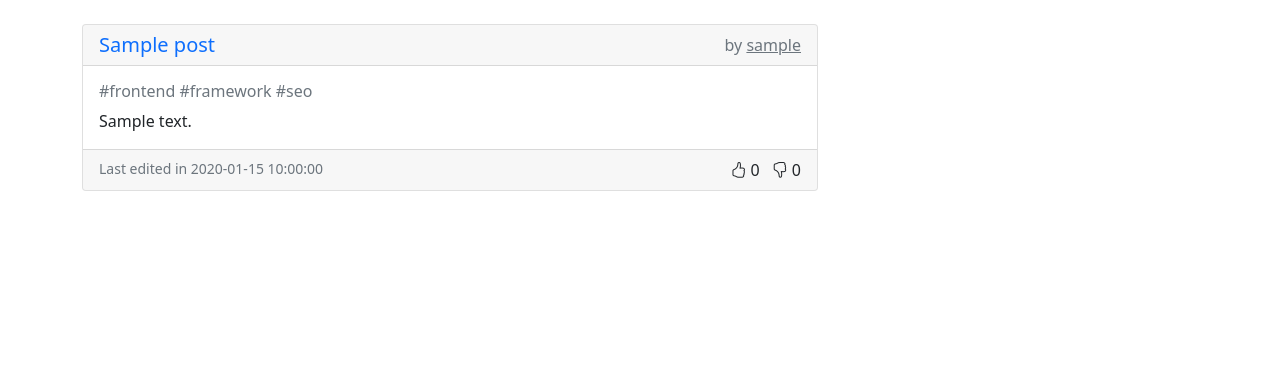
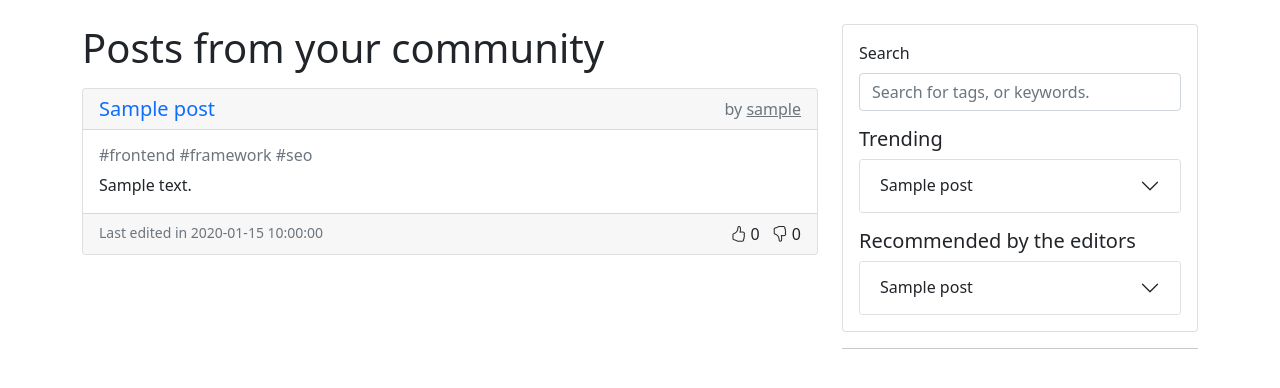
Before and after one commit to demetrius-mp/pyblog, a Python web app: template pyblog/templates/index.html in a window 1280 px wide. Shown: the part 56-444 px from the top of the page. Run offline with Jinja, Linux system fonts and the light colour scheme; the template is opened without the code that fills it: most values are stand-ins (such as "Sample title", 1, 10 or a date in 2020).

Commit message:
feat: sidebar

```diff
--- a/pyblog/templates/index.html
+++ b/pyblog/templates/index.html
@@ -1,7 +1,40 @@
 {% extends 'layouts/col8_col4.html' %}
 {% from 'posts/macro_post_card.html' import post_cards with context %}
+{% from 'posts/macro_post_accordion.html' import post_accordion with context %}
+
 {% block col8 %}
   <div id="posts">
+    <h1 class="mb-3">Posts from your community</h1>
     {{ post_cards(posts=posts) }}
   </div>
 {% endblock col8 %}
+
+{% block col4 %}
+  <div id="sidebar" class="mb-3">
+    <div class="card p-3">
+      <form class="mb-3" action="" method="GET">
+        <label for="search" class="form-label">Search</label>
+        <input
+          class="form-control"
+          placeholder="Search for tags, or keywords."
+          type="text"
+          id="search"
+          name="search"
+        >
+      </form>
+      <h5>Trending</h5>
+      <div class="accordion mb-3" id="recommendedPosts">
+        {% for post in recommended_posts %}
+          {{ post_accordion(post=post) }}
+        {% endfor %}
+      </div>
+      <h5>Recommended by the editors</h5>
+      <div class="accordion" id="recommendedPosts">
+        {% for post in recommended_posts %}
+          {{ post_accordion(post=post) }}
+        {% endfor %}
+      </div>
+    </div>
+  </div>
+  <hr>
+{% endblock col4 %}
--- /dev/null
+++ b/pyblog/templates/posts/macro_post_accordion.html
@@ -0,0 +1,42 @@
+{% macro post_accordion(post) %}
+  <div class="accordion-item">
+    <h2 class="accordion-header">
+      <button
+        class="accordion-button collapsed"
+        type="button" data-bs-toggle="collapse"
+        data-bs-target="#collapseRecommended{{ post.id }}"
+      >
+        {{ post.title }}
+      </button>
+    </h2>
+    <div
+      class="accordion-collapse collapse"
+      id="collapseRecommended{{ post.id }}"
+      data-bs-parent="#recommendedPosts"
+    >
+      <div class="accordion-body">
+        {{ post.description }}
+        <div
+          class="row row-cols-lg-auto
+          row-cols-auto justify-content-between mt-1"
+        >
+          <div class="col-sm-auto">
+            <a href="">
+              Check this out
+            </a>
+          </div>
+          <div class="col-sm-auto">
+            <span class="text-secondary">
+              <span class="text-secondary">
+                by
+                <a class="text-muted" href="{{ url_for('users.user_page', username=post.user.username) }}">
+                  {{ post.user.username }}
+                </a>
+              </span>
+            </span>
+          </div>
+        </div>
+      </div>
+    </div>
+  </div>
+{% endmacro %}
```
Also changed, not shown: pyblog/blueprints/main/routes.py (+6 -1 lines).
